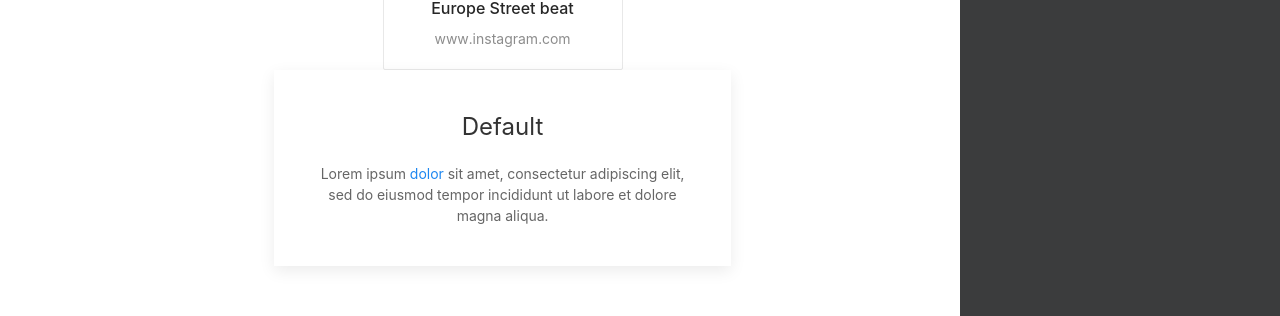
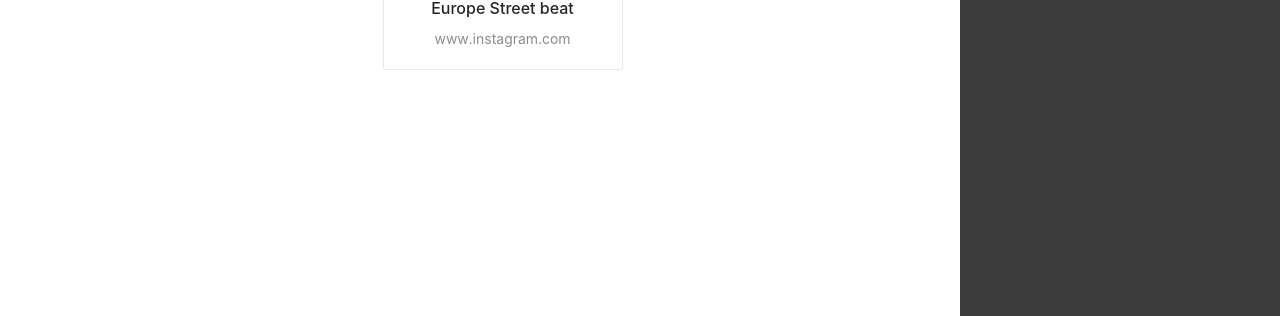
Before and after one commit to UlyanaKucherenko/CoffeeLike, a Vue app: page /coffee in a window 1280 px wide. Shown: the part 330-646 px from the top of the page. Built offline with nearby package versions, Linux system fonts and the light colour scheme.

Commit message:
cli setup

```diff
--- a/src/views/Coffee.vue
+++ b/src/views/Coffee.vue
@@ -21,10 +21,6 @@
                         </template>
                         </a-card-meta>
                     </a-card>
-                </div>
-                <div class="uk-card uk-card-default uk-card-body uk-width-1-2@m">
-                    <h3 class="uk-card-title">Default</h3>
-                    <p>Lorem ipsum <a href="#">dolor</a> sit amet, consectetur adipiscing elit, sed do eiusmod tempor incididunt ut labore et dolore magna aliqua.</p>
                 </div>
             </div>
         </div>
```
